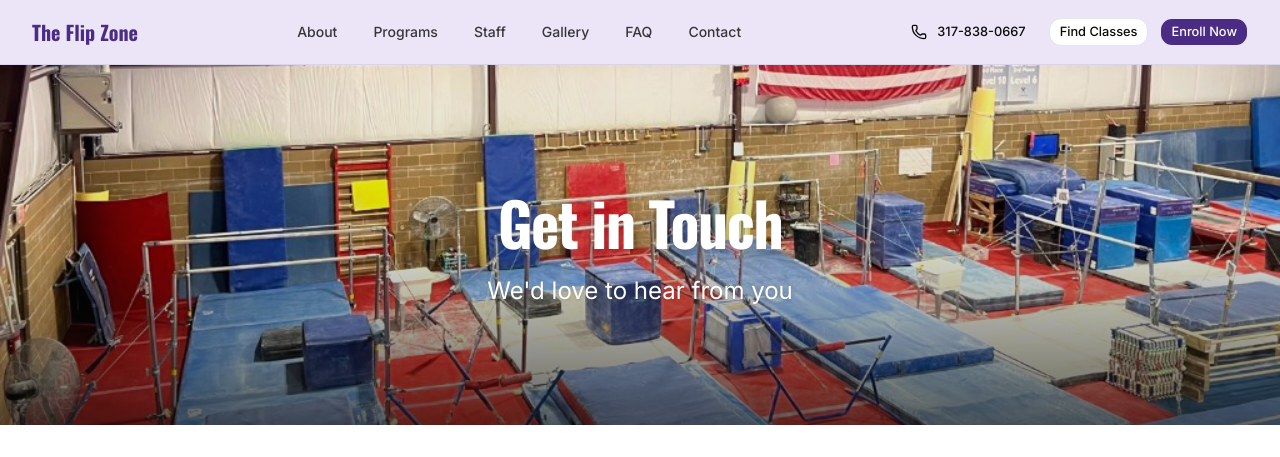
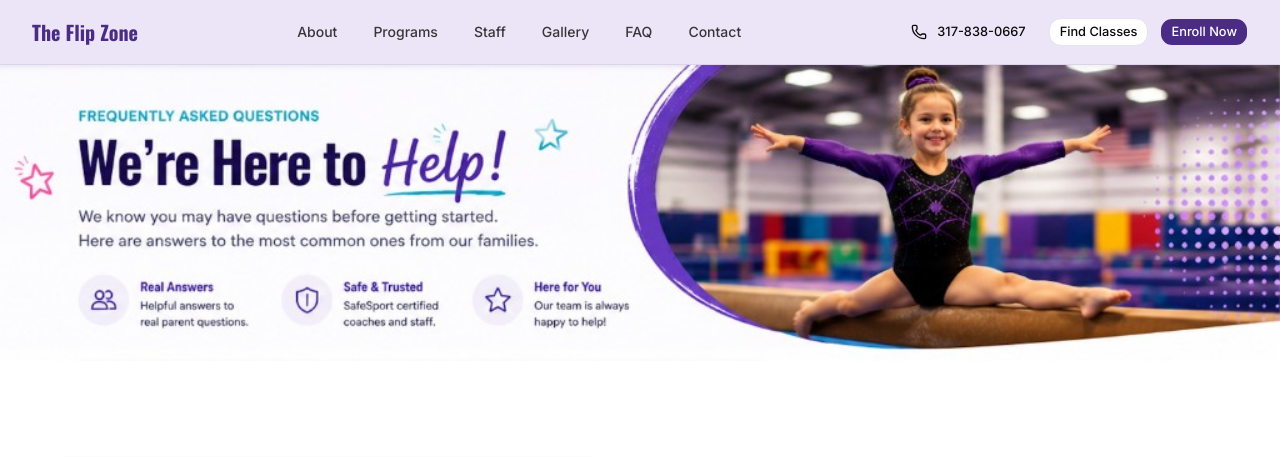
Before and after one commit to darnold5000/flipzone, a Next.js app: page /contact in a window 1280 px wide. Shown: the top 457 px of the page. Built offline with nearby package versions, Linux system fonts and the light colour scheme; grey boxes are pictures that could not be loaded.

Commit message:
programs

```diff
--- a/src/app/contact/page.tsx
+++ b/src/app/contact/page.tsx
@@ -1,4 +1,4 @@
-import { PageHero } from "@/components/PageHero";
+import { BannerHero } from "@/components/BannerHero";
 import { LocationMap } from "@/components/LocationMap";
 import { CTA } from "@/components/CTA";
 import { ButtonLink, ButtonAnchor } from "@/components/ui/button";
@@ -8,6 +8,7 @@ import {
   MailLetterIcon,
   PhoneCallIcon,
 } from "@/components/icons/ContactLinkIcons";
+import { images } from "@/lib/images";
 import { site } from "@/data/site";
 import { createMetadata } from "@/lib/seo";
 
@@ -21,13 +22,11 @@ export const metadata = createMetadata({
 export default function ContactPage() {
   return (
     <>
-      <PageHero
-        seed="contact"
-        title="Get in Touch"
-        subtitle="We'd love to hear from you"
-        size="medium"
-        showButtons={false}
-        align="center"
+      <BannerHero
+        src={images.faqHero}
+        alt="We're Here to Help — have questions or ready to get started at The Flip Zone"
+        width={1024}
+        height={237}
       />
 
       <section className="section-padding">
--- a/src/app/faq/page.tsx
+++ b/src/app/faq/page.tsx
@@ -24,9 +24,9 @@ export default function FAQPage() {
 
       <BannerHero
         src={images.faqHero}
-        alt="We're Here For You — have questions or ready to get started at The Flip Zone"
+        alt="Frequently Asked Questions — We're Here to Help at The Flip Zone"
         width={1024}
-        height={153}
+        height={237}
       />
 
       <section className="section-padding">
--- a/src/app/programs/page.tsx
+++ b/src/app/programs/page.tsx
@@ -17,9 +17,9 @@ export default function ProgramsPage() {
     <>
       <BannerHero
         src={images.programsHero}
-        alt="More Than Just a Gym — building confidence, strength, and friendships since 2007 in Plainfield, Indiana"
+        alt="Programs for Every Stage — from first steps to competitive excellence at The Flip Zone"
         width={1024}
-        height={169}
+        height={231}
       />
 
       <ClassFinder />
```
Also changed, not shown: public/images/heroes/faq-hero.png, public/images/heroes/programs-hero.png.
